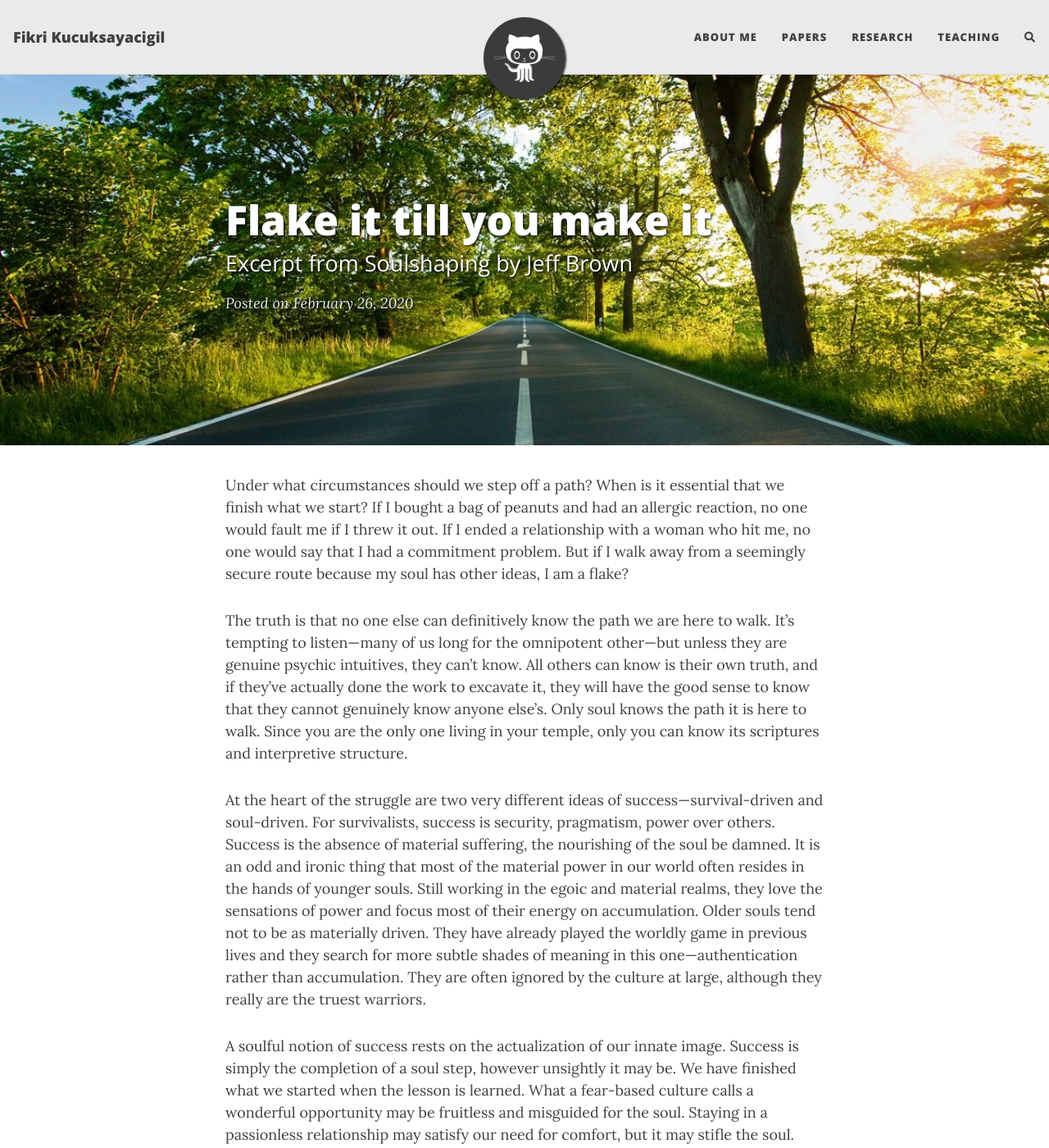
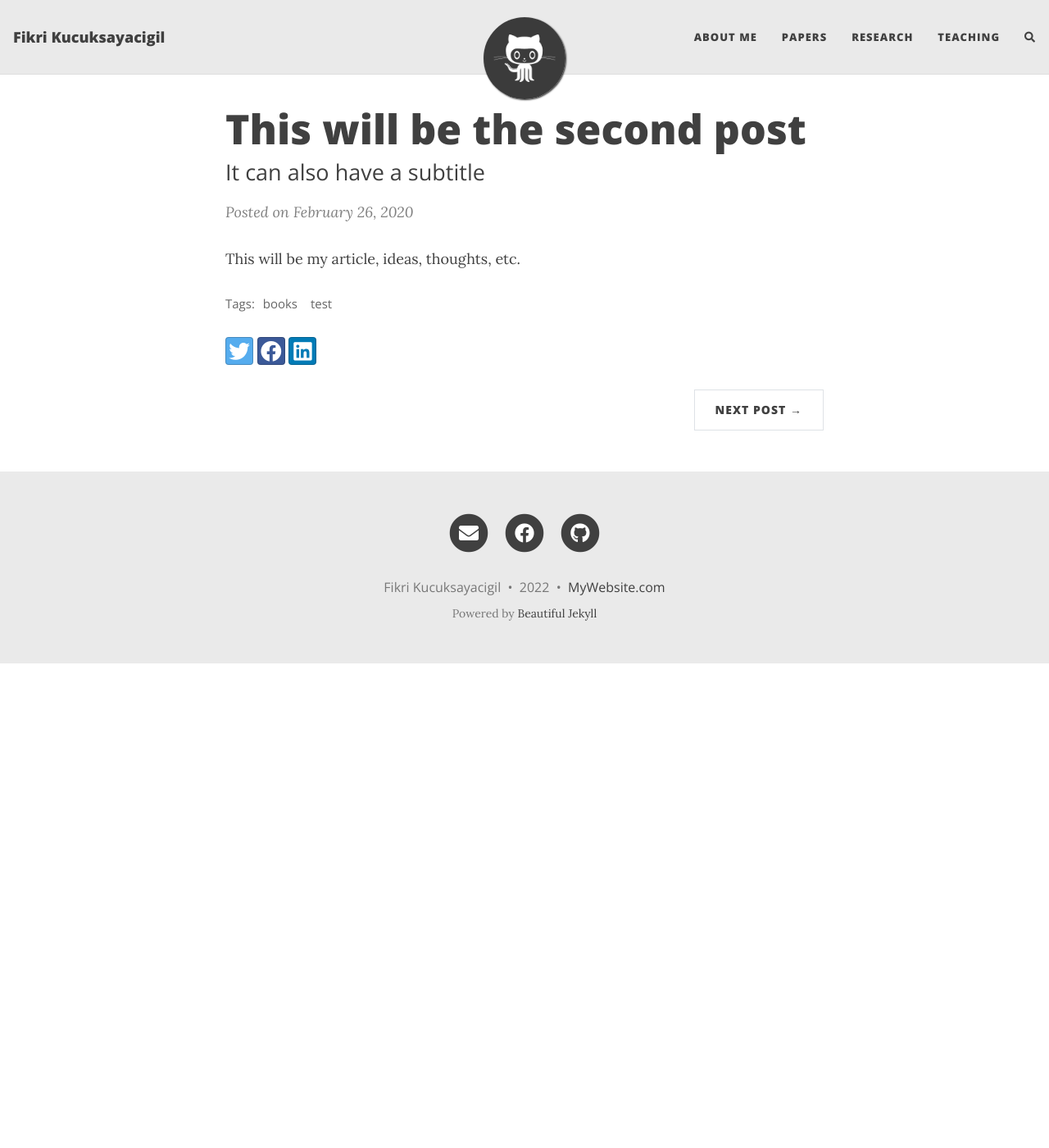
Before and after one commit to fikrikscg/fikrikscg.github.io, a Jekyll site: the page built from _posts/2020-02-26-flake-it-till-you-make-it.md, in a window 1280 px wide and 1400 px high. Shown: the whole window at 82% size. Built offline with Jekyll 4.4.1, drawn with Linux system fonts in a browser that asks for light colours; nearby versions of some CDN libraries; comment, search, counter and statistics services are not loaded; some of the changed text lies outside the part shown.

Commit message:
Update 2020-02-26-flake-it-till-you-make-it.md

```diff
--- a/_posts/2020-02-26-flake-it-till-you-make-it.md
+++ b/_posts/2020-02-26-flake-it-till-you-make-it.md
@@ -1,17 +1,8 @@
 ---
 layout: post
-title: Flake it till you make it
-subtitle: Excerpt from Soulshaping by Jeff Brown
-cover-img: /assets/img/path.jpg
-thumbnail-img: /assets/img/thumb.png
-share-img: /assets/img/path.jpg
+title: This will be the second post
+subtitle: It can also have a subtitle
 tags: [books, test]
 ---
 
-Under what circumstances should we step off a path? When is it essential that we finish what we start? If I bought a bag of peanuts and had an allergic reaction, no one would fault me if I threw it out. If I ended a relationship with a woman who hit me, no one would say that I had a commitment problem. But if I walk away from a seemingly secure route because my soul has other ideas, I am a flake?
-
-The truth is that no one else can definitively know the path we are here to walk. It’s tempting to listen—many of us long for the omnipotent other—but unless they are genuine psychic intuitives, they can’t know. All others can know is their own truth, and if they’ve actually done the work to excavate it, they will have the good sense to know that they cannot genuinely know anyone else’s. Only soul knows the path it is here to walk. Since you are the only one living in your temple, only you can know its scriptures and interpretive structure.
-
-At the heart of the struggle are two very different ideas of success—survival-driven and soul-driven. For survivalists, success is security, pragmatism, power over others. Success is the absence of material suffering, the nourishing of the soul be damned. It is an odd and ironic thing that most of the material power in our world often resides in the hands of younger souls. Still working in the egoic and material realms, they love the sensations of power and focus most of their energy on accumulation. Older souls tend not to be as materially driven. They have already played the worldly game in previous lives and they search for more subtle shades of meaning in this one—authentication rather than accumulation. They are often ignored by the culture at large, although they really are the truest warriors.
-
-A soulful notion of success rests on the actualization of our innate image. Success is simply the completion of a soul step, however unsightly it may be. We have finished what we started when the lesson is learned. What a fear-based culture calls a wonderful opportunity may be fruitless and misguided for the soul. Staying in a passionless relationship may satisfy our need for comfort, but it may stifle the soul. Becoming a famous lawyer is only worthwhile if the soul demands it. It is an essential failure if you are called to be a monastic this time around. If you need to explore and abandon ten careers in order to stretch your soul toward its innate image, then so be it. Flake it till you make it.
+This will be my article, ideas, thoughts, etc.
```
